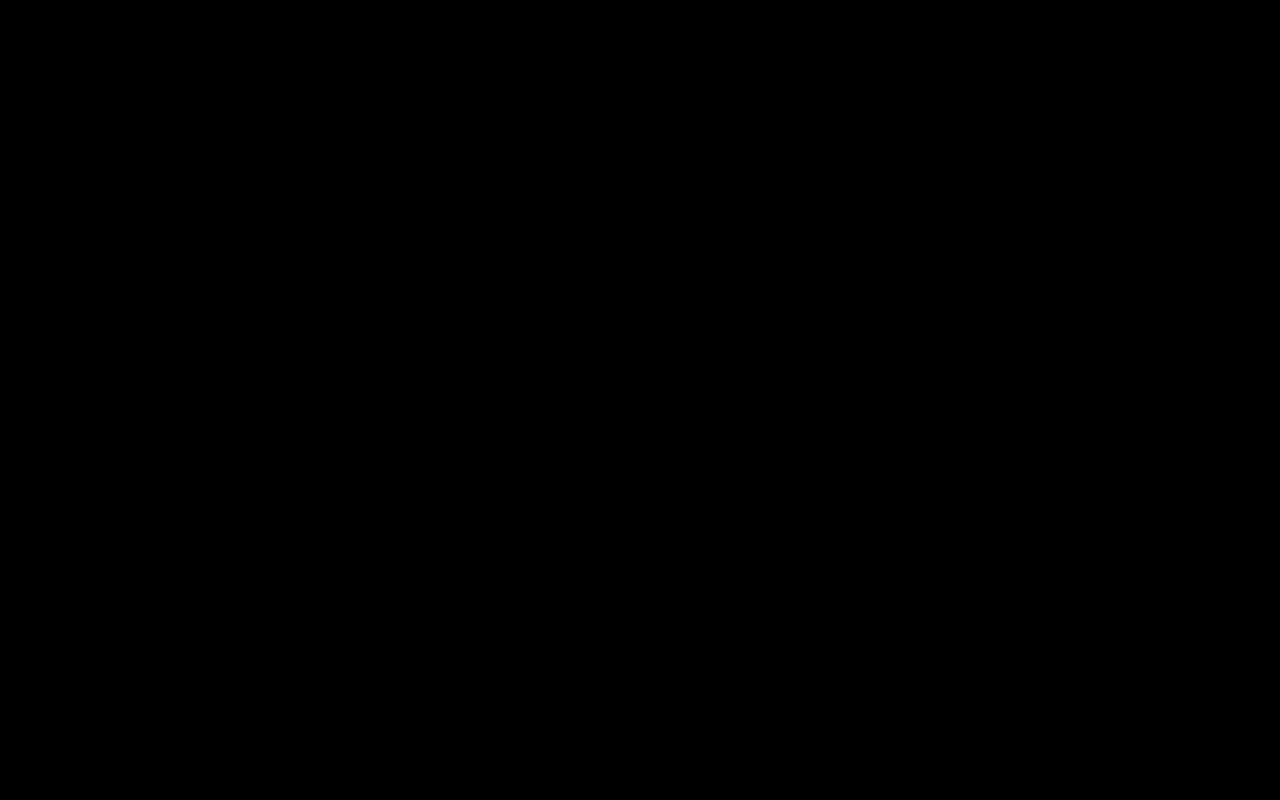
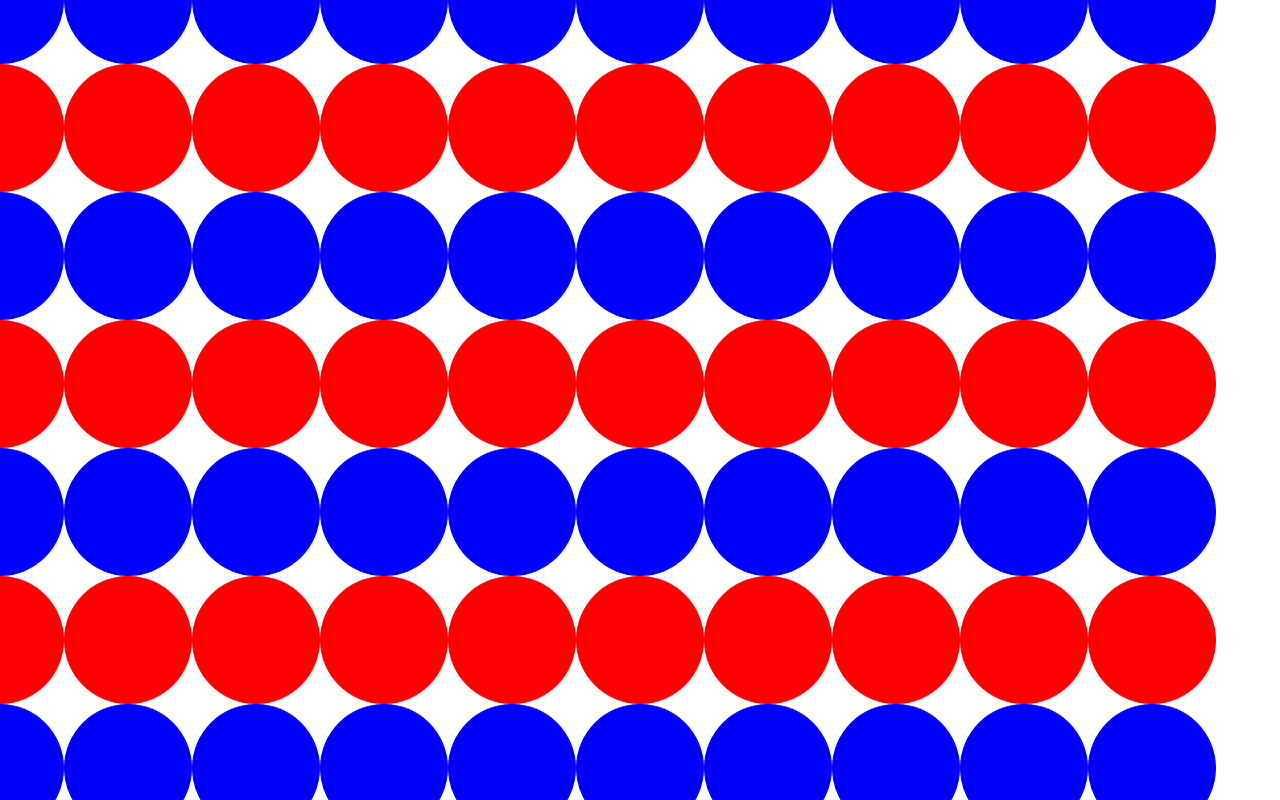
Before and after one commit to EHB-MCT/dev1-exercises-ArthurDeWilde, a plain HTML site: page index.html in a window 1280 px wide. Drawn offline with Linux system fonts and the light colour scheme.

Commit message:
oefeningen wc 4

```diff
--- a/exercises/4-iterations-for/4-2 random bubbles.js
+++ b/exercises/4-iterations-for/4-2 random bubbles.js
@@ -1,20 +1,20 @@
 "use strict";
 import context from "../../scripts/context.js";
 import * as Utils from "../../scripts/utils.js";
-let innerWidth = context.canvas.width;
-let innerHeight = context.canvas.height;
+let width = context.canvas.width;
+let height = context.canvas.height;
 
 drawBackground();
 
 function drawBackground() {
     context.fillStyle = "black";
-    context.fillRect(0, 0, innerWidth, innerHeight);
+    context.fillRect(0, 0, width, height);
     drawBubbles();
 }
 
 function drawBubbles() {
-    context.fillStyle = Utils.hsla(Utils.randomNumber(0, 350), 50, 100, 50);
-    for (let i = 0; i < 200; i++) {
-        Utils.fillCircle(Utils.randomNumber(200 + (10 * i), innerWidth - 200), Utils.randomNumber(200 + (10 * i), innerWidth - 200));
+    for (let i = 0; i < 100; i++) {
+        context.fillStyle = Utils.hsla(Utils.randomNumber(100, 255), 100, 75, 50);
+        Utils.fillCircle(Utils.randomNumber(200, width - 200), Utils.randomNumber(200, height - 200), Utils.randomNumber(10, 70));
     }
 }
--- /dev/null
+++ b/exercises/4-iterations-for/4-4 circles, circles, circles.js
@@ -0,0 +1,18 @@
+"use strict";
+import context from "../../scripts/context.js";
+import * as Utils from "../../scripts/utils.js";
+let width = context.canvas.width;
+let height = context.canvas.height;
+
+
+drawCircles();
+
+function drawCircles() {
+
+    for (let i = 0; i < 10; i++) {
+        for (let j = 0; j < 10; j++) {
+            context.fillStyle = Utils.rgb(255 * (j % 2), 0, 255 - 255 * (j % 2));
+            Utils.fillCircle(0 + i * 128, 0 + j * 128, 64);
+        }
+    }
+}
--- a/index.html
+++ b/index.html
@@ -1,7 +1,7 @@
 <html>
 
 <head>
-    <script src="exercises/4-iterations-for/4-2 random bubbles.js" type="module"></script>
+    <script src="exercises/4-iterations-for/4-4 circles, circles, circles.js" type="module"></script>
     <link rel="stylesheet" type="text/css" href="styles/index.css" />
 </head>
 
```
Also changed, not shown: exercises/4-iterations-for/4-3 another brick.js (added, +17 -0 lines).
